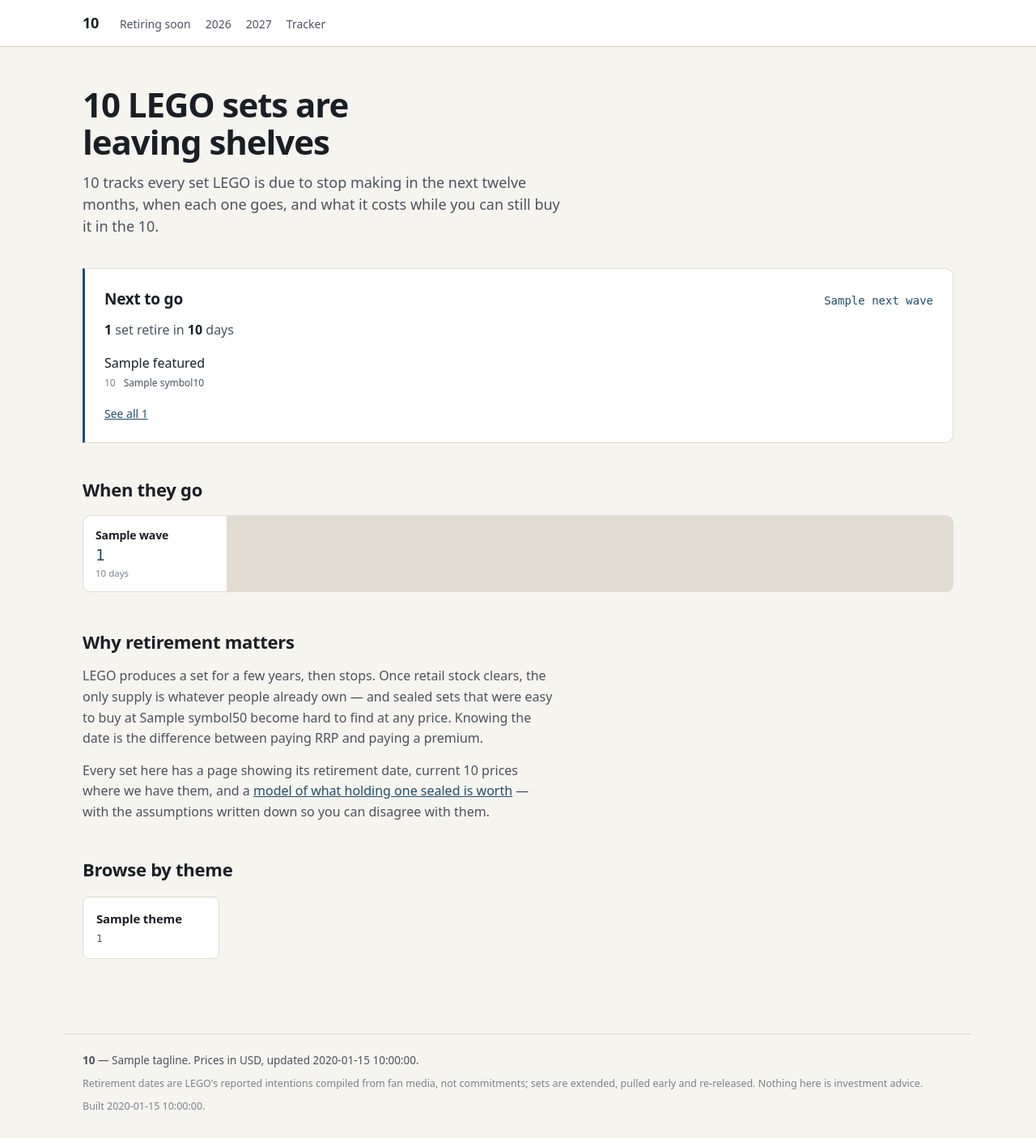
After one commit to matthewhayford-blip/lego-tracker, a Python web app: template site/templates/home.html in a window 1280 px wide. The commit adds this page. Shown: the whole page at 81% size. Run offline with Jinja, Linux system fonts and the light colour scheme; the template is opened without the code that fills it: most values are stand-ins (such as "Sample title", 1, 10 or a date in 2020).

Commit message:
Real homepage + honest empty price state
- New home.html: nearest deadline, then when things go, then what the
  site is for. Was rendering hub.html at both / and /retiring/, which
  produced 79% duplicate text; now 54% (rest is nav/footer).
- Price columns are dropped entirely on pages with no prices rather
  than repeating 'not checked' 332 times, with one honest note instead.
- Stats bar no longer advertises '0 with a live price'.

```diff
--- a/site/static/style.css
+++ b/site/static/style.css
@@ -77,3 +77,49 @@ tr.hl td{background:var(--accent-soft);font-weight:600;color:var(--ink)}
 footer.site{max-width:1120px;margin:56px auto 0;padding:22px;border-top:1px solid var(--rule);color:var(--ink-2);font-size:13.5px}
 footer.site p{margin:0 0 8px}
 @media (max-width:640px){.related ul{columns:1}.stats{gap:20px}}
+
+/* ---------------------------------------------------------------- home ---
+   The front door. Its job is to answer "what is leaving, and when" before
+   anything else, so the hero is the calendar itself rather than a headline
+   over a table. */
+.home .hero{padding:8px 0 4px}
+.home .hero h1{max-width:16ch}
+.home .lede{max-width:58ch}
+
+.next{margin:34px 0 0;padding:22px 24px;background:var(--surface);
+  border:1px solid var(--rule);border-left:3px solid var(--accent);border-radius:0 10px 10px 0}
+.next-head{display:flex;align-items:baseline;justify-content:space-between;gap:16px;flex-wrap:wrap}
+.next-head h2{margin:0;font-size:19px}
+.next-date{margin:0;font-family:"IBM Plex Mono",monospace;font-size:14px;color:var(--accent)}
+.next-count{margin:10px 0 0;font-size:16px;color:var(--ink-2)}
+.next-count b{color:var(--ink);font-weight:600}
+.next-sets{list-style:none;margin:16px 0 0;padding:0;display:grid;
+  grid-template-columns:repeat(auto-fit,minmax(210px,1fr));gap:10px 22px}
+.next-sets li{display:flex;flex-direction:column;gap:1px;min-width:0}
+.next-sets a{font-weight:500;text-decoration:none;color:var(--ink);
+  overflow:hidden;text-overflow:ellipsis;white-space:nowrap}
+.next-sets a:hover{color:var(--accent);text-decoration:underline}
+.next-sets .meta{font-size:12px;color:var(--muted)}
+.more{display:inline-block;margin:18px 0 0;font-size:14px;color:var(--accent)}
+
+/* The twelve months are a real sequence, so they are numbered as one. */
+.calendar{margin:40px 0 0}
+.waves{list-style:none;margin:14px 0 0;padding:0;display:grid;
+  grid-template-columns:repeat(auto-fill,minmax(168px,1fr));gap:2px;
+  border:1px solid var(--rule);border-radius:10px;overflow:hidden;background:var(--rule)}
+.waves a{display:flex;flex-direction:column;gap:2px;padding:13px 15px;
+  background:var(--surface);text-decoration:none;color:var(--ink);height:100%}
+.waves a:hover{background:var(--accent-soft)}
+.w-when{font-size:14px;font-weight:600;letter-spacing:-.01em}
+.w-count{font-family:"IBM Plex Mono",monospace;font-size:19px;color:var(--accent);
+  font-variant-numeric:tabular-nums;line-height:1.2}
+.w-days{font-size:11.5px;color:var(--muted)}
+
+.explain{margin:44px 0 0;max-width:64ch}
+.explain p{color:var(--ink-2);margin:0 0 14px}
+.browse{margin:40px 0 0}
+
+.note-prices{margin:14px 0 0;padding:11px 14px;background:var(--surface-2);
+  border-radius:7px;color:var(--ink-2)}
+.next-sets .meta{display:flex;gap:10px}
+.meta-rrp{color:var(--ink-2);font-variant-numeric:tabular-nums}
--- /dev/null
+++ b/site/templates/home.html
@@ -0,0 +1,78 @@
+{% extends "base.html" %}
+{% block schema %}
+<script type="application/ld+json">
+{{ home_schema | tojson }}
+</script>
+{% endblock %}
+{% block content %}
+<article class="page home">
+
+  <section class="hero">
+    <h1>{{ total }} LEGO sets are leaving shelves</h1>
+    <p class="lede">{{ brand }} tracks every set LEGO is due to stop making in the
+    next twelve months, when each one goes, and what it costs while you can still
+    buy it in the {{ market.adjective }}.</p>
+  </section>
+
+  {% if next_wave %}
+  <section class="next">
+    <div class="next-head">
+      <h2>Next to go</h2>
+      <p class="next-date">{{ next_wave.label }}</p>
+    </div>
+    <p class="next-count">
+      <b>{{ next_wave.count }}</b> {{ 'set' if next_wave.count == 1 else 'sets' }}
+      retire in <b>{{ next_wave.days_out }}</b> days
+    </p>
+    <ul class="next-sets">
+      {%- for s in featured %}
+      <li>
+        <a href="{{ rel }}sets/{{ s.slug }}/">{{ s.name }}</a>
+        <span class="meta">{{ s.theme }}<span class="meta-rrp">{{ market.symbol }}{{ '%.0f'|format(s.rrp) }}</span></span>
+      </li>
+      {%- endfor %}
+    </ul>
+    <a class="more" href="{{ rel }}retiring/{{ next_wave.slug }}/">See all {{ next_wave.count }}</a>
+  </section>
+  {% endif %}
+
+  <section class="calendar">
+    <h2>When they go</h2>
+    <ol class="waves">
+      {%- for w in waves %}
+      <li>
+        <a href="{{ rel }}retiring/{{ w.slug }}/">
+          <span class="w-when">{{ w.label }}</span>
+          <span class="w-count">{{ w.count }}</span>
+          <span class="w-days">{{ w.days_out }} days</span>
+        </a>
+      </li>
+      {%- endfor %}
+    </ol>
+  </section>
+
+  <section class="explain">
+    <h2>Why retirement matters</h2>
+    <p>LEGO produces a set for a few years, then stops. Once retail stock clears,
+    the only supply is whatever people already own — and sealed sets that were easy
+    to buy at {{ market.symbol }}50 become hard to find at any price. Knowing the
+    date is the difference between paying RRP and paying a premium.</p>
+    <p>Every set here has a page showing its retirement date, current
+    {{ market.adjective }} prices where we have them, and a
+    <a href="{{ rel }}method/">model of what holding one sealed is worth</a> — with
+    the assumptions written down so you can disagree with them.</p>
+  </section>
+
+  <section class="browse">
+    <h2>Browse by theme</h2>
+    <div class="cards small-cards">
+    {%- for t in themes %}
+      <a class="card" href="{{ rel }}retiring/{{ t.slug }}/">
+        <b>{{ t.name }}</b><span class="mono">{{ t.count }}</span>
+      </a>
+    {%- endfor %}
+    </div>
+  </section>
+
+</article>
+{% endblock %}
```
Also changed, not shown: site/build.py (+25 -6 lines), site/templates/_table.html (+13 -3 lines), site/templates/listing.html (+11 -1 lines).
